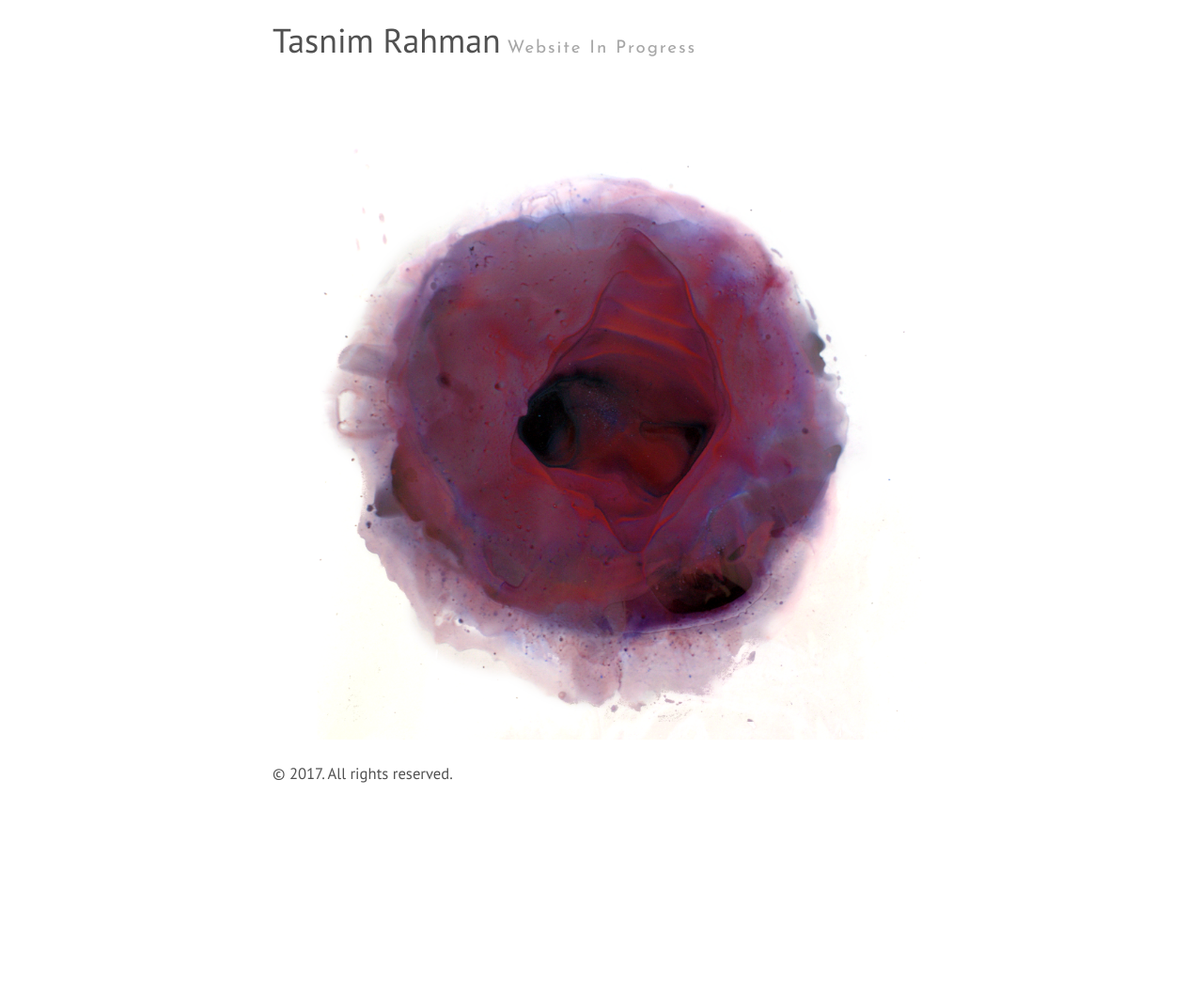
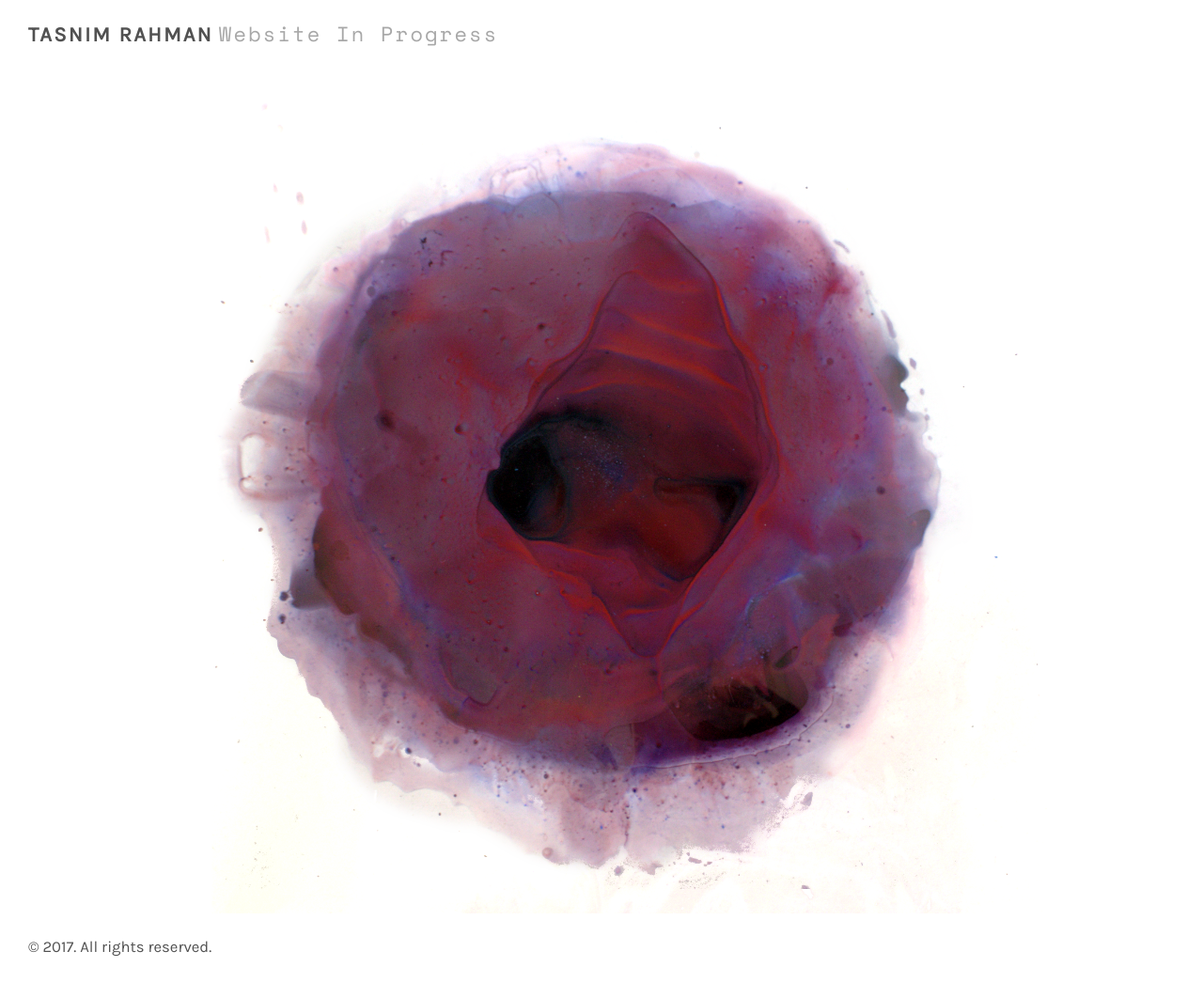
Before and after one commit to rahmantasnim/rahmantasnim.github.io, a Jekyll site: the page built from index.html, in a window 1280 px wide. Shown: the whole page at 94% size. Built offline with Jekyll 4.4.1, drawn with Linux system fonts in a browser that asks for light colours; the list of posts is cut into pages by our own code; before the commit the page ends 900 px from its top, so only the background shows below that.

Commit message:
trying out diff typeface, reorganized layout

```diff
--- a/_sass/_layout.scss
+++ b/_sass/_layout.scss
@@ -3,7 +3,7 @@
 // Styles for managing the structural hierarchy of the site.
 
 .container {
-  max-width: 38rem;
+  // max-width: 38rem;
   padding-left:  1.5rem;
   padding-right: 1.5rem;
   margin-left:  auto;
--- a/_sass/_masthead.scss
+++ b/_sass/_masthead.scss
@@ -5,7 +5,7 @@
 .masthead {
   padding-top:    1rem;
   padding-bottom: 1rem;
-  margin-bottom: 3rem;
+  margin-bottom: 1rem;
 }
 
 .masthead-title {
@@ -14,15 +14,17 @@
   color: $gray-4;
 
   a {
+    font-family: $paragraph-font-family;
     color: inherit;
-    font-size: 36px;
-    text-transform: capitalize;
-    font-weight: 400;
+    font-size: $header-font-size;
+    text-transform: uppercase;
+    font-weight: bold;
+    letter-spacing: 0.1em;
   }
 
   small {
-    font-family: "Josefin Sans";
-    font-size: 75%;
+    font-family: $header-font-family;
+    font-size: $header-font-size;
     font-weight: 400;
     opacity: .5;
     letter-spacing: 0.1em;
--- a/_sass/_variables.scss
+++ b/_sass/_variables.scss
@@ -2,6 +2,7 @@
 @import url(https://fonts.googleapis.com/css?family=Josefin+Sans);
 @import url(https://fonts.googleapis.com/css?family=Source+Sans+Pro);
 @import url(https://fonts.googleapis.com/css?family=Lato:400,300);
+@import url(https://fonts.googleapis.com/css?family=Space+Mono|Karla);
 
 $gray-1: #f9f9f9;
 $gray-2: #ccc;
@@ -18,9 +19,14 @@ $blue: #268bd2;
 // $blue: #6a9fb5;
 $brown: #8f5536;
 
-$root-font-family: "PT Sans", "Josefin Sans", "Source Sans Pro", "Lato", Helvetica, Arial, sans-serif;
+// $root-font-family: "PT Sans", "Josefin Sans", "Source Sans Pro", "Lato", Helvetica, Arial, sans-serif;
+$root-font-family: "Karla", sans-serif;
 $root-font-size: 16px;
 $root-line-height: 1.5;
+
+$header-font-family: "Space Mono", monospace;
+$header-font-size: 1.1rem;
+$paragraph-font-family: "Karla", sans-serif;
 
 $body-color: #515151;
 $body-bg: #fff;
```
